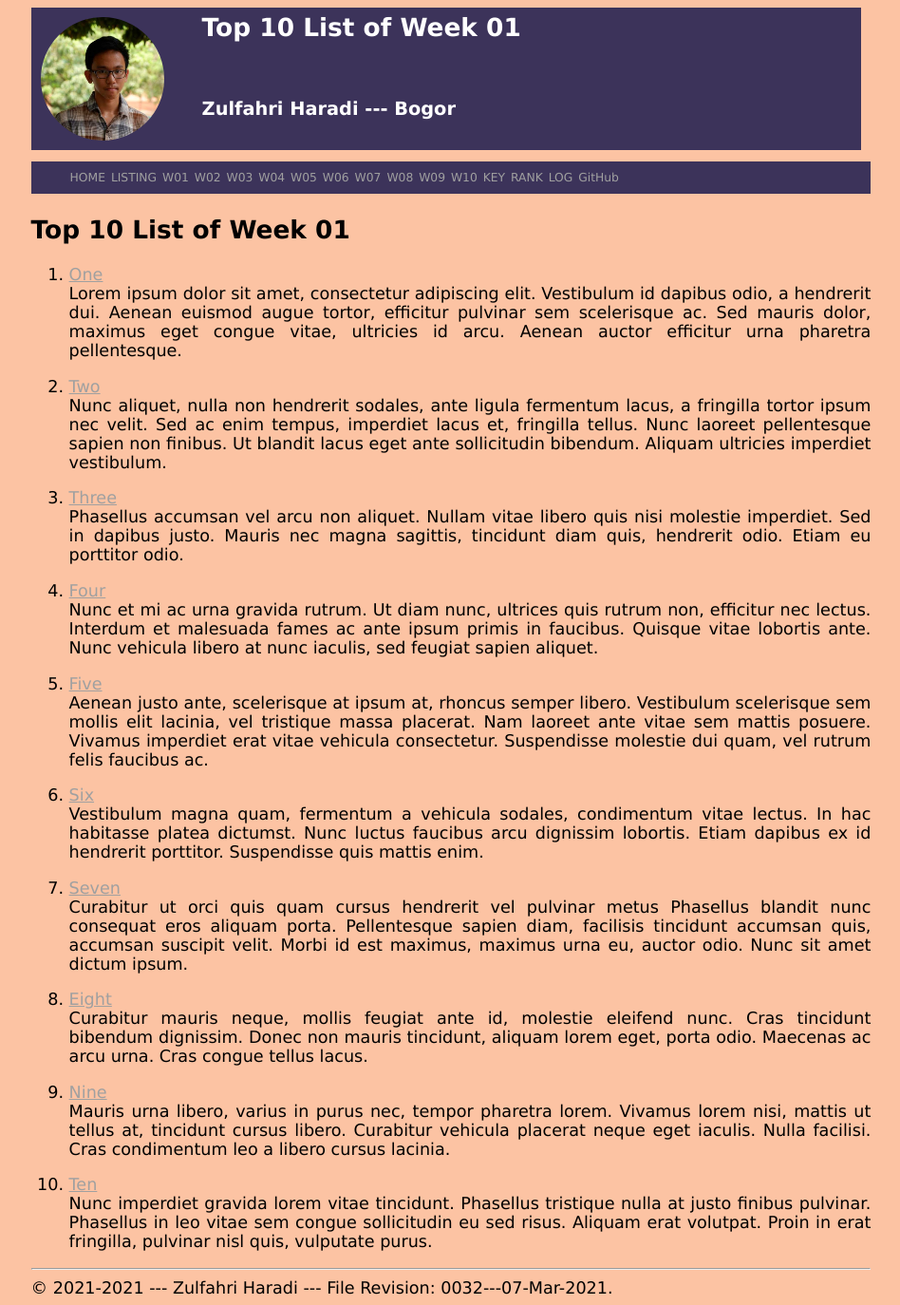
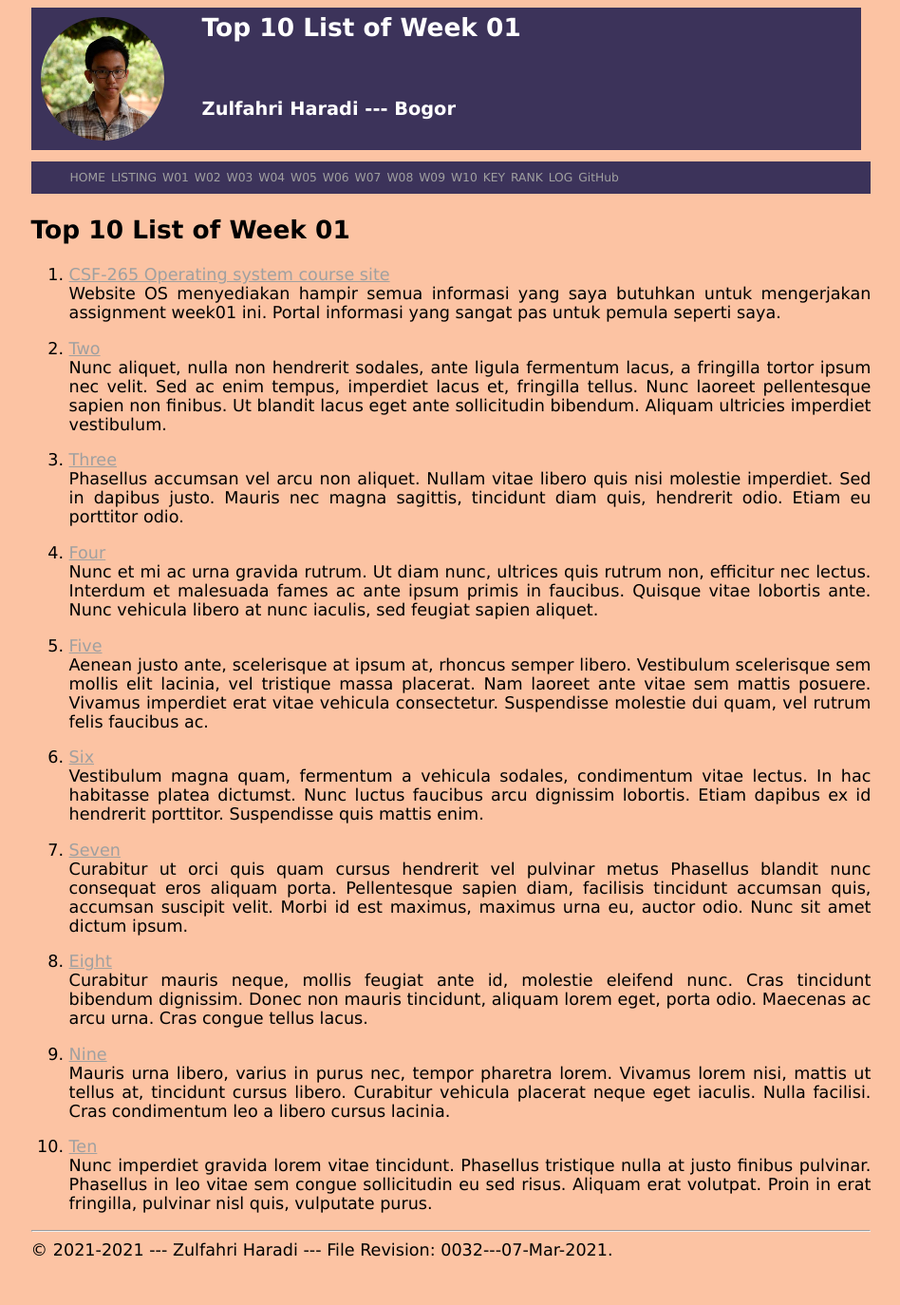
Before and after one commit to haradijul/os211, a Jekyll site: the page built from w01.md, in a window 1280 px wide. Shown: the whole page at 95% size, without its empty margins (165-1113 px from the left). Built offline with Jekyll 4.4.1, drawn with Linux system fonts in a browser that asks for light colours; our own code applies the rules of GitHub Pages for plain Markdown files; after the commit the page ends 1334 px from its top, so only the background shows below that.

Commit message:
update ten top link week01

```diff
--- a/assets/css/style.css
+++ b/assets/css/style.css
@@ -140,7 +140,7 @@
 pre {
   border:        3px solid rgba(255, 255, 255, 0.15);
   padding:       10px;
-  color:         #b5e853;
+  color:         black;
   font-size:     0.7em;
   border-radius: 2px;
 }
--- a/w01.md
+++ b/w01.md
@@ -5,12 +5,9 @@ permalink: /W01/
 
 # Top 10 List of Week 01
 
-1. [One](https://en.wikipedia.org/wiki/1)<br>
-Lorem ipsum dolor sit amet, consectetur adipiscing elit.
-Vestibulum id dapibus odio, a hendrerit dui.
-Aenean euismod augue tortor, efficitur pulvinar sem scelerisque ac.
-Sed mauris dolor, maximus eget congue vitae, ultricies id arcu.
-Aenean auctor efficitur urna pharetra pellentesque.
+1. [CSF-265 Operating system course site](https://os.vlsm.org/)<br>
+Website OS menyediakan hampir semua informasi yang saya butuhkan untuk mengerjakan assignment week01 ini.
+Portal informasi yang sangat pas untuk pemula seperti saya.
 
 2. [Two](https://en.wikipedia.org/wiki/2)<br>
 Nunc aliquet, nulla non hendrerit sodales, ante ligula fermentum lacus, a fringilla tortor ipsum nec velit.
```
